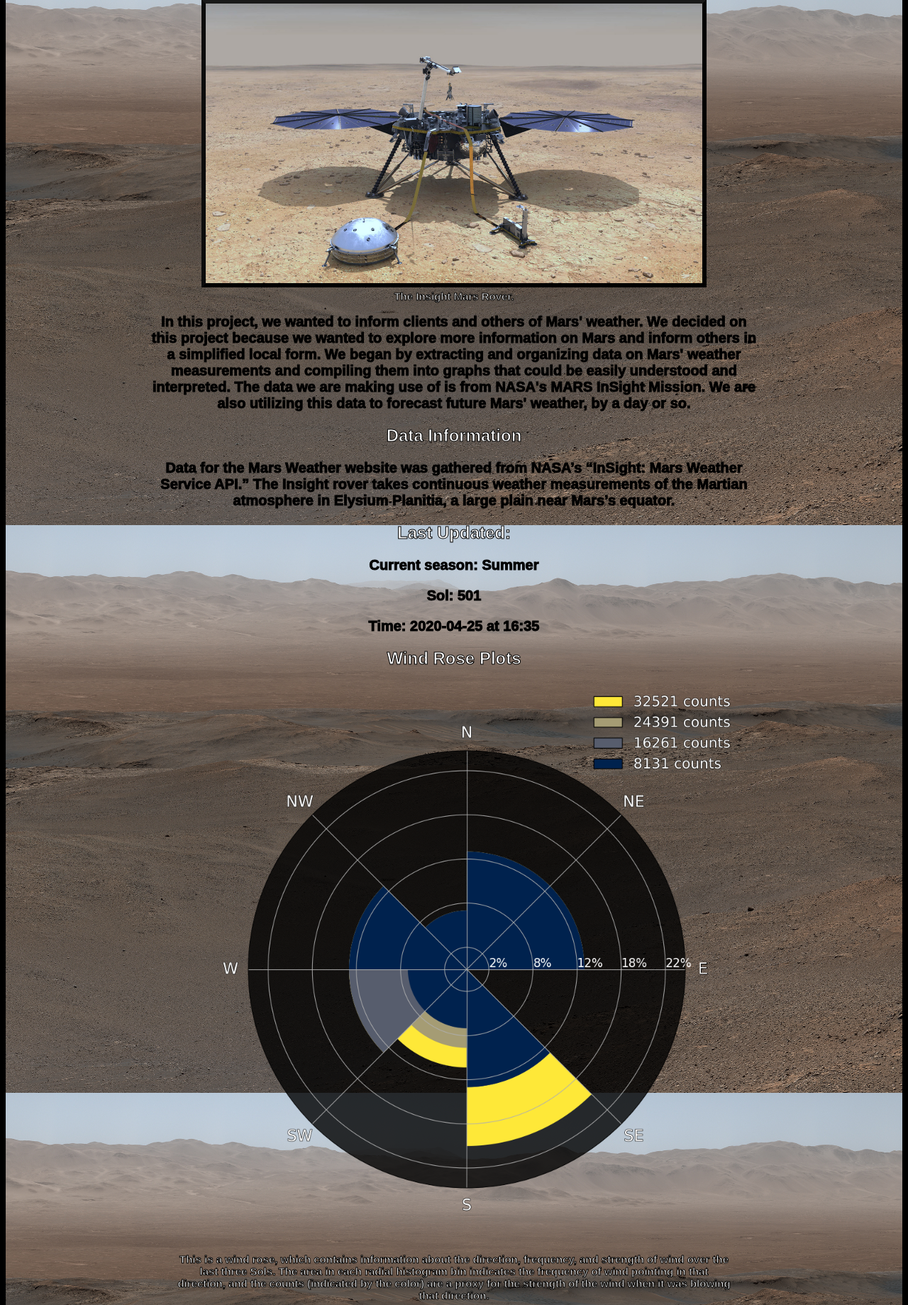
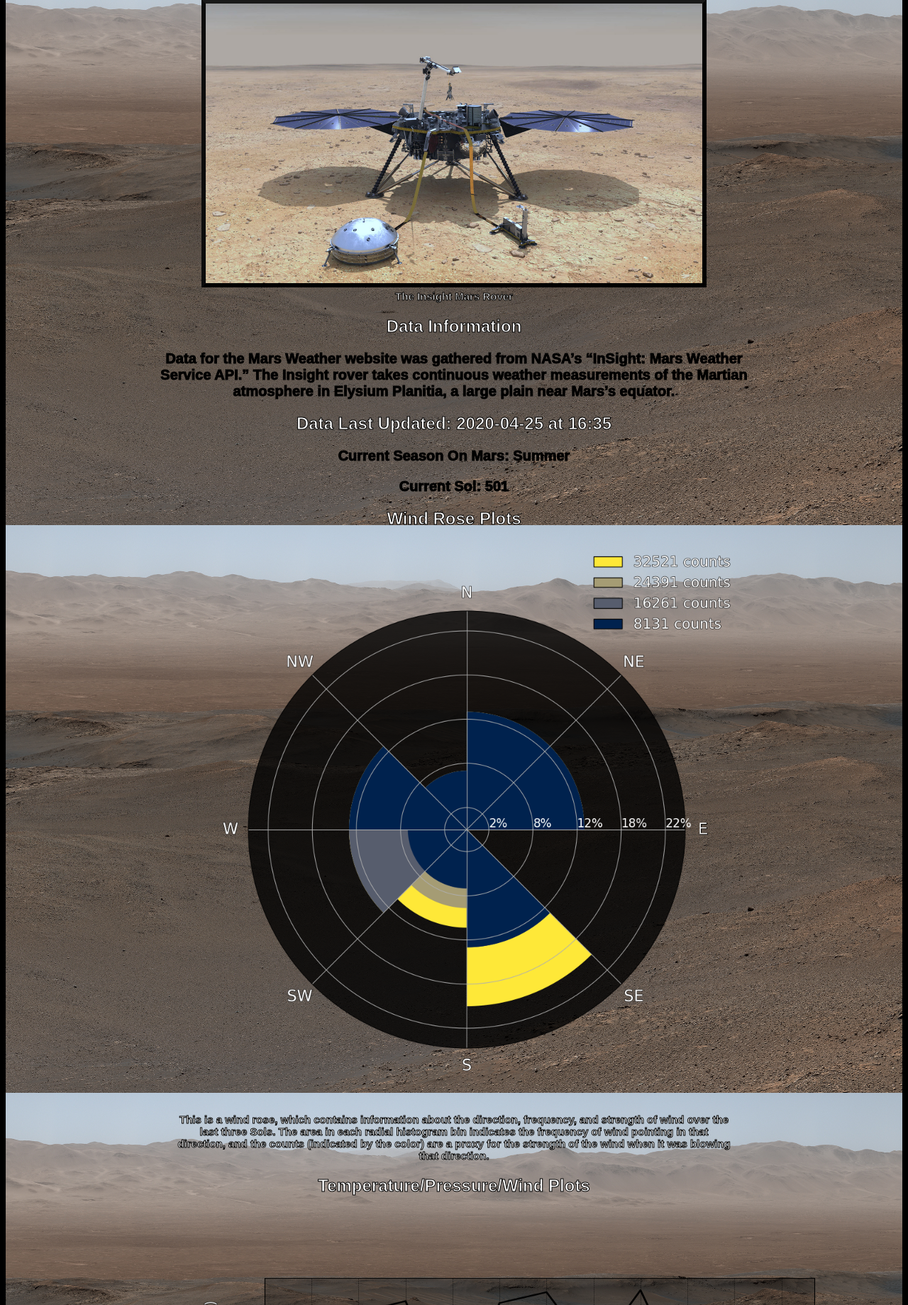
Before and after one commit to GarrettFaucher/CS205-Final, a PHP site: page / in a window 1280 px wide. Shown: the part 81-1920 px from the top of the page at 71% size. Run offline with PHP 8.4, Linux system fonts and the light colour scheme.

Commit message:
Reorganized and edited

```diff
--- a/index.php
+++ b/index.php
@@ -13,57 +13,56 @@
     <body>
     <div style="background-image: url('background.jpg'); background-repeat: no-repeat; background-attachment:fixed; background-size: 100% 100%; cursor: url('cursor.jpg'), auto; padding-right: 200px; padding-left: 200px;">
 
+        <h1><strong></strong></h1>
         <h1><strong>Mars Weather</strong></h1>
 
     <figure class="rightside">
     <img class="marsRo" alt="Mars Rover." width="712" height="406" src="insight.jpg">
-        <figcaption><strong>The Insight Mars Rover.</strong></figcaption>
+        <figcaption><strong>The Insight Mars Rover</strong></figcaption>
     </figure>
 
-        <p1><strong> In this project, we wanted to inform clients and others of Mars' weather.
-            We decided on this project because we wanted to explore more information on Mars and
-            inform others in a simplified local form. We began by extracting and organizing data on
-            Mars' weather measurements and compiling them into graphs that could be easily
-            understood and interpreted. The data we are making use of is from NASA's MARS InSight Mission.
-            We are also utilizing this data to forecast future Mars' weather, by a day or so.</strong>
-        </p1>
-
-        <h2><strong>Data Information </strong></h2>
+        <h2><strong>Data Information</strong></h2>
         <p><strong><?php include('data_info.txt'); ?></strong></p>
 
-        <h2><strong>Last Updated:</strong></h2>
-        <p><strong>Current season: <?php include('season.txt'); ?></strong></p>
-        <p><strong>Sol: <?php include('sol.txt'); ?></strong></p>
-        <p><strong>Time: <?php include('time.txt'); ?></strong></p>
+        <h2><strong>Data Last Updated: <?php include('time.txt'); ?></strong></h2>
+        <p><strong>Current Season On Mars: <?php include('season.txt'); ?></strong></p>
+        <p><strong>Current Sol: <?php include('sol.txt'); ?></strong></p>
 
         <article id="wind">
             <h2><strong> Wind Rose Plots</strong></h2>
             <figure class="plot">
                 <img class="roundedCornerSmall" width="800" height="800" alt="Wind Data" src="windrose.png">
-                <figcaption> <strong>This is a wind rose, which contains information about the direction, frequency,
+                <figcaption><strong>
+                    This is a wind rose, which contains information about the direction, frequency,
                     and strength of wind over the last three Sols. The area in each radial histogram bin indicates
                     the frequency of wind pointing in that direction, and the counts (indicated by the color) are a proxy
                     for the strength of the wind when it was blowing that direction.
                 </strong></figcaption>
             </figure>
-            <h2> <strong>Temp/Pressure/Wind Plots</strong></h2>
+            <h2> <strong>Temperature/Pressure/Wind Plots</strong></h2>
             <figure class="plot">
                 <img class="roundedCornerSmall" height="800" width="1000" alt="Temperature Date" src="stackplot.png">
-                <figcaption> <strong>This is the average temperature, pressure, and wind speed over the past few weeks. The
+                <figcaption><strong>
+                    This is the average temperature, pressure, and wind speed over the past few weeks. The
                     red line is our forecast. Samples are taken once per day.
                 </strong></figcaption>
             </figure>
         </article>
 
-
-
-        <h3><strong>About the team</strong></h3>
-        <p><strong>Garrett Faucher, a Junior Computer Science Major and Astronomy Minor. He likes to look at stars and bike.</strong></p>
+        <h3><strong>About the Team</strong></h3>
+        <p><strong>Garrett Faucher, a junior Computer Science major and Astronomy minor. He likes to look at stars and bike.</strong></p>
         <p><strong>Eliot Heinrich, a senior physics and computer science major. He is a ballroom and swing dancer. </strong></p>
         <p><strong>Thomas Sheboy, a junior Computer Science major and Mathematics minor. He likes to play guitar.</strong></p>
-        <p><strong>Stanhope Nwosu, a senior Computer Science major and Statistic minor.
-            They like to play the trumpet and enjoys beaches.</strong></p>
-
+        <p><strong>Stanhope Nwosu, a senior Computer Science major and Statistic minor. They like to play the trumpet and enjoys beaches.</strong></p>
+        <p><strong></strong></p>
+        <p1><strong>
+            In this project, we wanted to inform clients and others of Mars' weather.
+            We decided on this project because we wanted to explore more information on Mars and
+            inform others in a simplified local form. We began by extracting and organizing data on
+            Mars' weather measurements and compiling them into graphs that could be easily
+            understood and interpreted. The data we are making use of is from NASA's MARS InSight Mission.
+            We are also utilizing this data to forecast future Mars' weather, by a day or so.
+        </strong></p1>
     </div>
     </body>
 </html>
```
